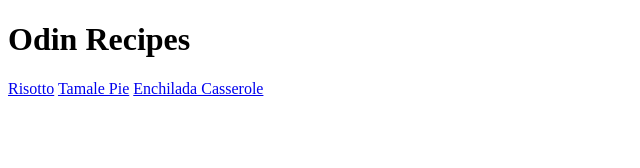
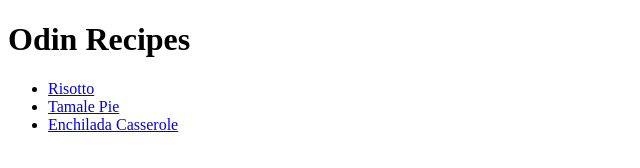
Before and after one commit to Mega2447/odin-recipes, a plain HTML site: page index.html in a window 1280 px wide. Shown: the whole page, without its empty margins (0-640 px from the left). Drawn offline with Linux system fonts and the light colour scheme.

Commit message:
Sort recipe links into unordered list

```diff
--- a/index.html
+++ b/index.html
@@ -8,8 +8,10 @@
     <body>
         <h1>Odin Recipes</h1>
 
-        <a href="recipes/risotto.html">Risotto</a>
-        <a href="recipes/tamale-pie.html">Tamale Pie</a>
-        <a href="recipes/enchilada-casserole.html">Enchilada Casserole</a>
+        <ul>
+            <li><a href="recipes/risotto.html">Risotto</a></li>
+            <li><a href="recipes/tamale-pie.html">Tamale Pie</a></li>
+            <li><a href="recipes/enchilada-casserole.html">Enchilada Casserole</a></li>
+        </ul>
     </body>
 </html>
```
